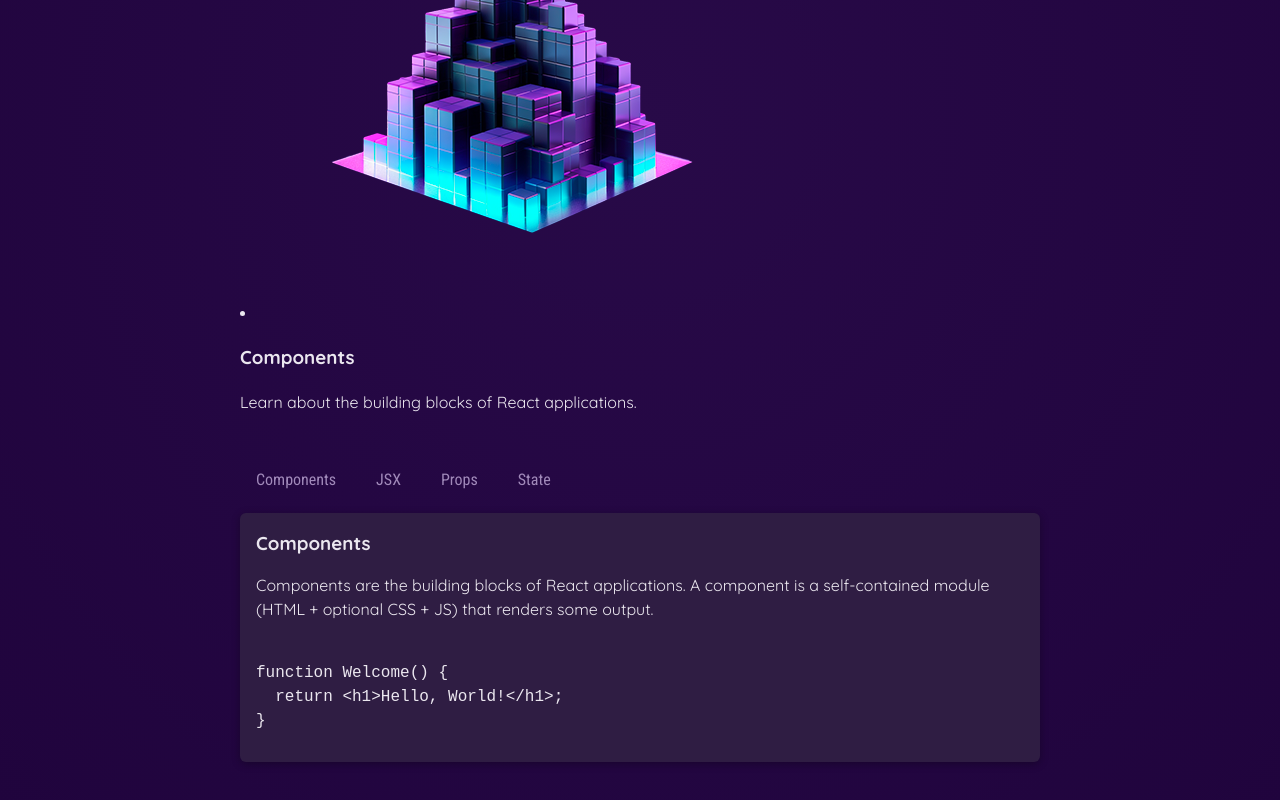
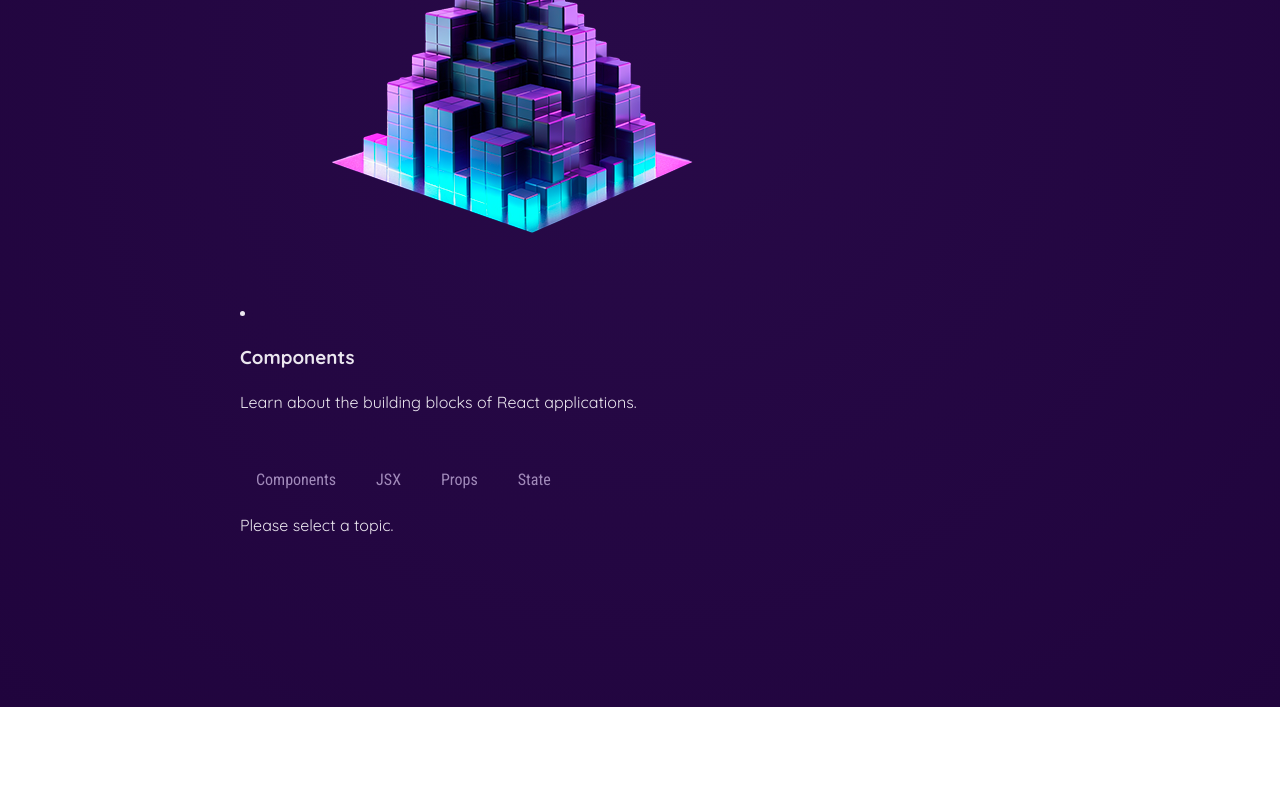
Before and after one commit to ABK007/react-essentials, a React (Vite) app: page / in a window 1280 px wide. Shown: the part 573-1373 px from the top of the page. After the commit the page ends 1280 px from the top, so only its background shows below. Built offline with nearby package versions, Linux system fonts and the light colour scheme.

Commit message:
Refactor App component to display selected topic details and update TabButton component formatting

```diff
--- a/src/App.jsx
+++ b/src/App.jsx
@@ -6,12 +6,27 @@ import { useState } from "react"
 import { EXAMPLES } from "../data-with-examples.js";
 
 function App() {
-  const [selectedTopic, setSelectedTopic] = useState('components');
+  const [selectedTopic, setSelectedTopic] = useState();
 
   function handleClick (selectedButton) {
         setSelectedTopic(selectedButton);
         console.log(selectedTopic)
     }
+
+    let tabContent = <p>Please select a topic.</p>
+
+    if (selectedTopic) {
+      tabContent = (
+        <div>
+          <h3>{EXAMPLES[selectedTopic].title}</h3>
+          <p>{EXAMPLES[selectedTopic].description}</p>
+          <pre>
+            <code>{EXAMPLES[selectedTopic].code}</code>
+          </pre>
+        </div>
+      );
+    }
+
   return (
     <div>
       <Header />
@@ -31,14 +46,15 @@ function App() {
             <TabButton onSelect={() => handleClick('state')}>State</TabButton>
 
           </menu>
-          <div id='tab-content'>
+          {/* <div id='tab-content'>
             <h3 >{EXAMPLES[selectedTopic].title}</h3>
             <p>{EXAMPLES[selectedTopic].description}</p>
             <pre>
               <code>{EXAMPLES[selectedTopic].code}</code>
             </pre>
 
-          </div>
+          </div> */}
+          {tabContent}
         </section>
       </main>
     </div>
```
Also changed, not shown: src/components/TabButton.jsx (+6 -5 lines).
